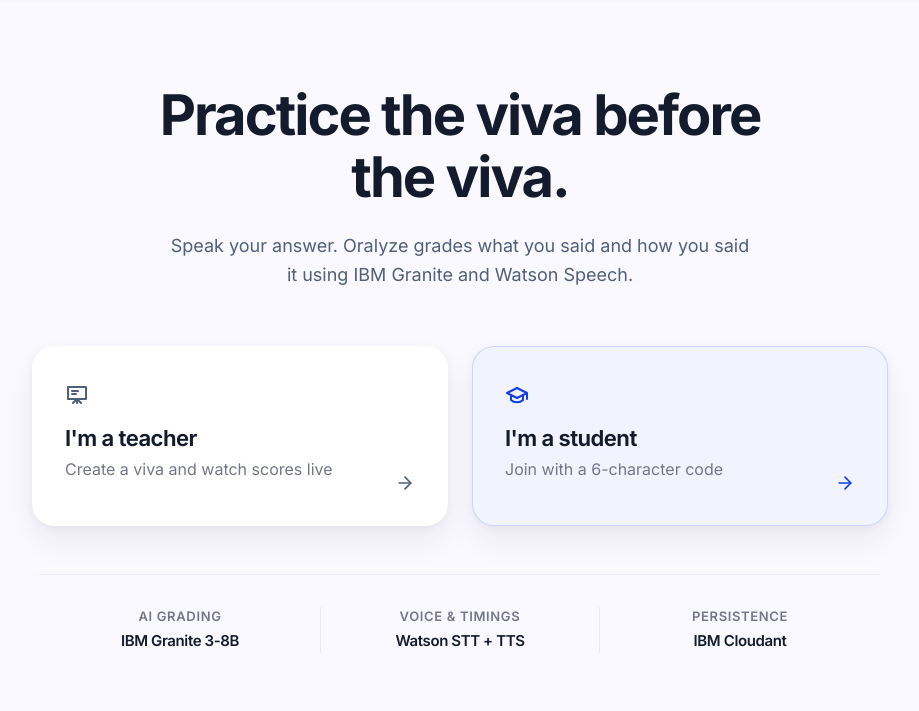
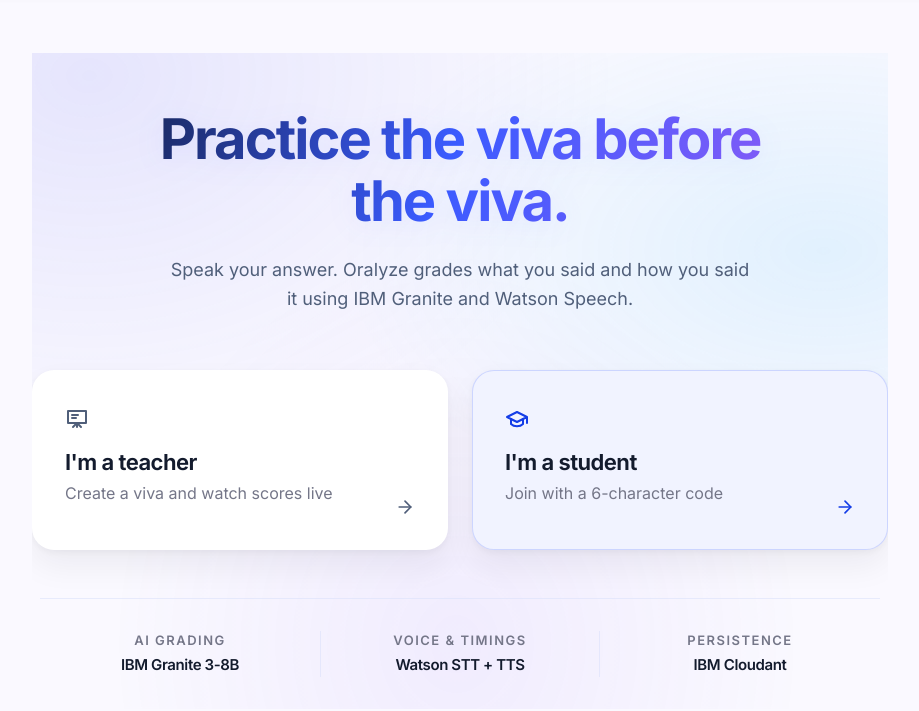
Before and after one commit to harshadabarsagade/Oralyze, a plain HTML site: page static/index.html in a window 1280 px wide. Shown: the part 67-778 px from the top of the page, without its empty margins (180-1099 px from the left). Drawn offline with nearby package versions, Linux system fonts and the light colour scheme.

Commit message:
Enhance homepage with animations and premium styling

```diff
--- a/static/index.html
+++ b/static/index.html
@@ -480,6 +480,173 @@ sed -n '2508,2520p' static/index.html
     }
 
   </style>
+
+<!-- ORALYZE PREMIUM HOMEPAGE -->
+<style id="oralyze-home-premium">
+#viewLanding {
+  position: relative;
+  isolation: isolate;
+  overflow: hidden;
+  padding-top: 24px;
+}
+
+#viewLanding::before {
+  content: "";
+  position: absolute;
+  inset: -100px -20%;
+  z-index: -1;
+  pointer-events: none;
+  background:
+    radial-gradient(ellipse at 20% 15%, rgba(99,102,241,.13), transparent 38%),
+    radial-gradient(ellipse at 80% 35%, rgba(56,189,248,.12), transparent 35%),
+    radial-gradient(ellipse at 50% 80%, rgba(139,92,246,.08), transparent 40%);
+  animation: oralyzeBgFloat 12s ease-in-out infinite alternate;
+}
+
+#viewLanding > div:first-of-type {
+  animation: oralyzeFadeUp .8s cubic-bezier(.2,.8,.2,1) both;
+}
+
+#viewLanding h1 {
+  background: linear-gradient(110deg, #172554 0%, #3b5bff 48%, #8b5cf6 100%);
+  -webkit-background-clip: text;
+  background-clip: text;
+  -webkit-text-fill-color: transparent;
+  filter: drop-shadow(0 4px 14px rgba(59,91,255,.08));
+}
+
+#viewLanding h1::selection {
+  -webkit-text-fill-color: initial;
+}
+
+#viewLanding > div:nth-of-type(2) {
+  perspective: 1000px;
+}
+
+#viewLanding > div:nth-of-type(2) > .group {
+  position: relative;
+  overflow: hidden;
+  backdrop-filter: blur(16px);
+  -webkit-backdrop-filter: blur(16px);
+  animation: oralyzeFadeUp .8s cubic-bezier(.2,.8,.2,1) both;
+  transition:
+    transform .35s cubic-bezier(.2,.8,.2,1),
+    box-shadow .35s ease,
+    border-color .35s ease,
+    background .35s ease;
+}
+
+#viewLanding > div:nth-of-type(2) > .group:nth-child(2) {
+  animation-delay: .12s;
+}
+
+#viewLanding > div:nth-of-type(2) > .group::before {
+  content: "";
+  position: absolute;
+  inset: 0;
+  opacity: 0;
+  background: linear-gradient(135deg, rgba(59,91,255,.07), transparent 55%, rgba(139,92,246,.08));
+  transition: opacity .35s ease;
+  pointer-events: none;
+}
+
+#viewLanding > div:nth-of-type(2) > .group:hover {
+  transform: translateY(-9px) scale(1.015);
+  border-color: rgba(99,102,241,.35);
+  box-shadow:
+    0 12px 30px rgba(59,91,255,.10),
+    0 30px 60px rgba(25,35,70,.10);
+}
+
+#viewLanding > div:nth-of-type(2) > .group:hover::before {
+  opacity: 1;
+}
+
+#viewLanding > div:nth-of-type(2) > .group svg {
+  transition: transform .3s ease, color .3s ease;
+}
+
+#viewLanding > div:nth-of-type(2) > .group:hover svg {
+  transform: scale(1.12);
+}
+
+#viewLanding > div:nth-of-type(2) > .group h2 {
+  transition: color .25s ease, letter-spacing .25s ease;
+}
+
+#viewLanding > div:nth-of-type(2) > .group:hover h2 {
+  color: #3b5bff;
+  letter-spacing: -.3px;
+}
+
+#viewLanding > div:nth-of-type(2) > .group > div:last-child {
+  transition: transform .3s ease, color .3s ease;
+}
+
+#viewLanding > div:nth-of-type(2) > .group:hover > div:last-child {
+  transform: translateX(5px);
+  color: #3b5bff;
+}
+
+#viewLanding > div:nth-of-type(3) {
+  animation: oralyzeFadeUp .9s .25s ease both;
+}
+
+#viewLanding > div:nth-of-type(3) > div > div {
+  transition: transform .25s ease;
+}
+
+#viewLanding > div:nth-of-type(3) > div > div:hover {
+  transform: translateY(-3px);
+}
+
+#viewLanding > div:nth-of-type(3) span:first-child {
+  letter-spacing: 1.5px;
+}
+
+@keyframes oralyzeFadeUp {
+  from {
+    opacity: 0;
+    transform: translateY(24px);
+  }
+  to {
+    opacity: 1;
+    transform: translateY(0);
+  }
+}
+
+@keyframes oralyzeBgFloat {
+  from { transform: translate3d(-1%, -1%, 0) scale(1); }
+  to { transform: translate3d(1%, 2%, 0) scale(1.06); }
+}
+
+@media (max-width: 640px) {
+  #viewLanding {
+    padding-top: 8px;
+  }
+
+  #viewLanding h1 {
+    font-size: clamp(34px, 9vw, 46px);
+  }
+
+  #viewLanding > div:nth-of-type(2) > .group {
+    min-height: 160px;
+  }
+
+  #viewLanding > div:nth-of-type(2) > .group:hover {
+    transform: translateY(-4px);
+  }
+}
+
+@media (prefers-reduced-motion: reduce) {
+  #viewLanding *,
+  #viewLanding::before {
+    animation: none !important;
+    transition: none !important;
+  }
+}
+</style>
+
 </head>
 <body class="bg-surface font-sans text-on-surface antialiased min-h-screen flex flex-col selection:bg-primary-fixed selection:text-on-primary-fixed">
 
```
